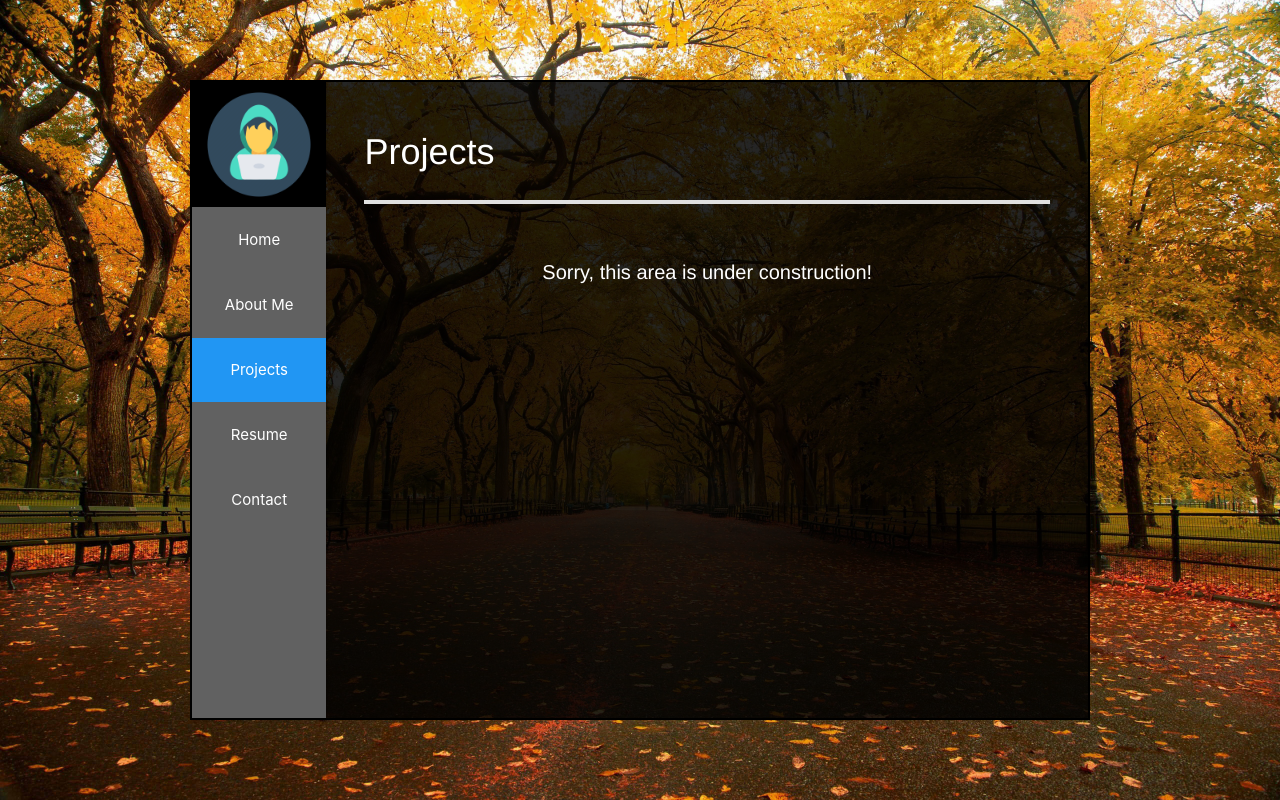
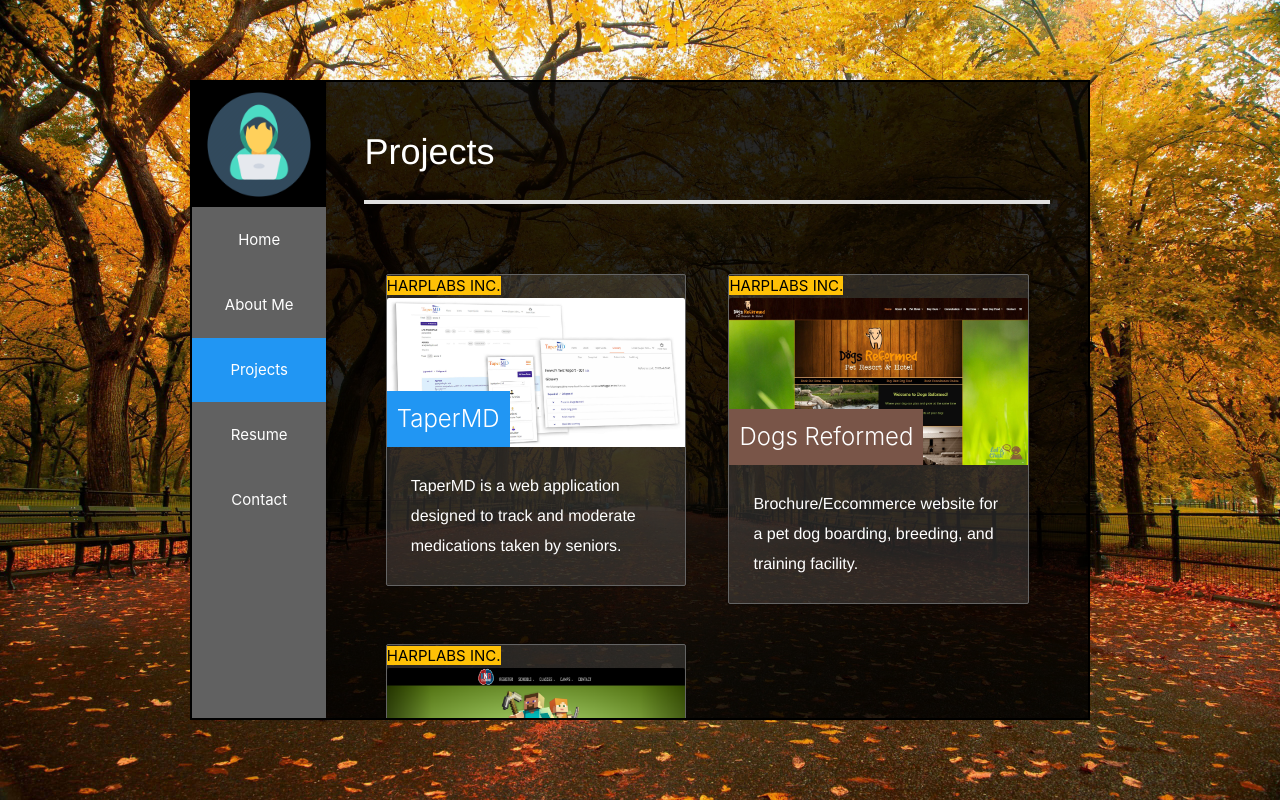
Before and after one commit to ernestVanilla/ernest-website, a React (Create React App) app: page /web/projects in a window 1280 px wide. Built offline with nearby package versions, Linux system fonts and the light colour scheme.

Commit message:
Add projects and origin tags Refactor projects navigation

```diff
--- a/src/css/App.scss
+++ b/src/css/App.scss
@@ -46,7 +46,7 @@
 
 .content-background {
   color: white;
-  background-color: rgba(0,0,0, 0.85);
+  background-color: rgba(0,0,0, 0.93);
   width: 85%;
   height: 100%;
   padding: auto;
@@ -157,6 +157,8 @@
   border-color: rgb(100, 100, 100);
 }
 
+.modal { width: 600px !important; }
+
 @import 'navigation';
 @import 'about-section';
 @import 'project-div';
--- a/src/css/_project-div.scss
+++ b/src/css/_project-div.scss
@@ -1,3 +1,11 @@
+section.project-section {
+  .back-btn {
+    margin-top: 2.2rem;
+    position: relative;
+    right: 0px;
+  }
+}
+
 div.project-div {
 
   #origin-modal {
@@ -16,12 +24,21 @@
     margin-top: 15px;
     margin-bottom: 10px;
   }
+
 }
 
 div.project-card {
 
   .card-content {
     color: white;
+  }
+
+  .origin-title {
+    font-size: 12px;
+    padding: 7px 12px;
+    position: absolute;
+    z-index: 1;
+    right: 0px;
   }
 
   // .card-image {
--- a/src/react/NavBar.jsx
+++ b/src/react/NavBar.jsx
@@ -2,7 +2,8 @@
 import { NavLink, Switch, Route } from 'react-router-dom';
 import Home from './content/Home';
 import About from './content/About';
-import { Projects } from './content/Projects/Projects';
+import AllProjects from './content/Projects/AllProjects';
+import ProjectDiv from './content/Projects/ProjectDiv';
 import Resume from './content/Resume';
 import Contact from './content/Contact';
 import { NAV_COLORS } from './global/Constants';
@@ -52,7 +53,8 @@
     <Switch>
         <Route exact path='/web/home' component={Home}></Route>
         <Route exact path='/web/about' component={About}></Route>
-        <Route path='/web/projects' component={Projects}></Route>
+        <Route exact path='/web/projects' component={AllProjects}></Route>
+        <Route exact path='/web/projects/:project' component={ProjectDiv} />
         <Route exact path='/web/resume' component={Resume}></Route>
         <Route exact path='/web/contact' component={Contact}></Route>
     </Switch>
--- a/src/react/content/Projects/AllProjects.jsx
+++ b/src/react/content/Projects/AllProjects.jsx
@@ -61,7 +61,6 @@
       <div className="divider"></div>
       <div className="divider"></div>
       <div className="section"><br />
-        <h4 className="center">Sorry, this area is under construction!</h4>
         <br/>
         {projectDivs}
       </div>
--- a/src/react/content/Projects/ProjectCard.jsx
+++ b/src/react/content/Projects/ProjectCard.jsx
@@ -40,6 +40,7 @@
 
           <div className='card'>
             <div className="card-image">
+              <span className={"origin-title black-text " + origin.color}>{origin.name.toUpperCase()}</span>
               <img src={img} />
               <span className={"card-title " + color}>{name}</span>
             </div>
--- a/src/react/content/Projects/ProjectDiv.jsx
+++ b/src/react/content/Projects/ProjectDiv.jsx
@@ -1,4 +1,5 @@
 import React, { Component } from 'react';
+import { Link } from 'react-router-dom';
 import { Carousel, Button, Modal } from 'react-materialize';
 import ProjectData from '../../data/project-data';
 
@@ -37,6 +38,7 @@
     return (
       <section className="project-section">
         <div className="section">
+          <Link className="back-btn btn blue right" to="/web/projects" node="a">Go Back</Link>
           <h1>Projects</h1>
         </div>
         <div className="divider"></div>
@@ -51,6 +53,7 @@
                   header={origin.name}
                   trigger={<Button className={"chip origin-chip right " + origin.color}
                   >{origin.name}</Button>}>
+                  <br/>
                   <p>{origin.description}</p>
                 </Modal>
                 <span className="left project-name">{name}</span>
--- a/src/react/content/Projects/Projects.jsx
+++ /dev/null
@@ -1,13 +0,0 @@
-import React from 'react'
-import { Switch, Route } from 'react-router-dom'
-import AllProjects from './AllProjects'
-import ProjectDiv from './ProjectDiv'
-
-// The Roster component matches one of two different routes
-// depending on the full pathname
-export const Projects = () => (
-  <Switch>
-    <Route exact path='/web/projects' component={AllProjects} />
-    <Route path='/web/projects/:project' component={ProjectDiv} />
-  </Switch>
-)
--- a/src/react/data/project-data.jsx
+++ b/src/react/data/project-data.jsx
@@ -4,10 +4,11 @@
 let ProjectData = [];
 
 let harpLabs = new Origin({
-  name: 'harpLabs',
+  name: 'harpLabs Inc.',
   color: 'amber',
-  description: 'harpLabs is a small consulting company that I worked for ' +
-    'under the Personal Experience Year (PEY) Program. My internship period ' +
+  description: 'I worked on this project under the employment of harpLabs Inc. ' +
+    'harpLabs is a small consulting company that I worked for ' +
+    'under the University of Toronto Personal Experience Year (PEY) Program. My internship period ' +
     'was 14 months and I am very grateful for the vast amount of ' +
     'experience, knowledge and skills I developed during my time there.'
 });
@@ -18,6 +19,93 @@
   description: 'A personal project of mine.'
 });
 
+ProjectData.push(new Project({
+  name: 'TaperMD',
+  origin: harpLabs,
+  color: 'blue',
+  tldr: 'TaperMD is a web application designed to track ' +
+    'and moderate medications taken by seniors.',
+  description: 'TaperMD is a web application designed to track ' +
+    'and moderate medications taken by seniors. \n\n' +
+    'TaperMD provides health care providers with a clinical pathway to ' +
+    'easily review all medications a patient is taking, along with warnings, ' +
+    'tools, and protocols to help reduce and manage the medication burden in seniors.',
+  contribution: 'I was given the project at the start of my internship. ' +
+    'For over a year I worked on adding features, updates and bug fixes. Maintaining ' +
+    'the database involved a lot of problem solving and creative SQL queries. ' +
+    'This is the project in which I gained familiarity and specialty in the React ' +
+    'framework. I also created a remote API to improve data maintenance and accessibility.',
+  visitLink: '',
+  readMoreLink: 'https://tapermd.com/',
+  img: '/images/projects/TaperMD_sai2.jpg',
+  imgList: ['/images/projects/TaperMD_sai2.jpg',
+    '/images/projects/api_1.jpg',
+    '/images/projects/api_2.jpg',
+    '/images/projects/interaction_checker1.jpg',
+    '/images/projects/interaction_checker2.jpg'
+  ]
+}));
+
+
+ProjectData.push(new Project({
+  name: 'Dogs Reformed',
+  origin: harpLabs,
+  color: 'brown',
+  tldr: 'Brochure/Eccommerce website for a pet dog boarding, breeding, ' +
+    ' and training facility.',
+  description: 'Dogs Reformed is a privately owned boarding, breeding, ' +
+    'and training facility located in Stoney Creek founded in 2012 by Mina ' +
+    'El Meniawy. His desire was to provide a home away from home for your dog. ' +
+    'The website showcases their variety of services such as their pet hotel ' +
+    '(dog boarding), doggie day care, rehabilitation, dog training, and raw ' +
+    'dog food.',
+  contribution: 'The website is powered by Wordpress. While I was employed at harpLabs,' +
+    'I mainly worked on ' +
+    'designing the look and structure of the website using the Divi 3.0 plugin. ' +
+    'I also had to configure a booking system plugin to handle dog boarding ' +
+    'and day care services along with additional add on items for each booking. ' +
+    'The project was really interesting, and while it hardly involved any code, ' +
+    'I was able to exercise creative design and awareness for customer usability.',
+  visitLink: 'https://dogsreformed.com/',
+  readMoreLink: 'https://dogsreformed.com/about-us/',
+  img: '/images/projects/dogsreformed_homepage.jpeg',
+  imgList: ['/images/projects/dogsreformed_homepage.jpeg',
+    '/images/projects/dogsreformed_homepage2.jpeg',
+    '/images/projects/dogsreformed_hotel.jpeg',
+    '/images/projects/dogsreformed_shop.jpeg'
+  ]
+}));
+
+
+ProjectData.push(new Project({
+  name: 'KNB Learning',
+  origin: harpLabs,
+  color: 'red',
+  tldr: 'Main website for KNB Learning, a kids educational center located in Oakville.',
+  description: 'KNB Learning is an Educational Center located in Oakville ' +
+    'that offers learning opportunities for kids. They spcialize in classes ' +
+    'and camps incorporating themes that cater to children\'s interests. ' +
+    'Themes such as LEGO Robotics, Minecraft, Programming, Stop Motion Animation ' +
+    'etc. These customized programs integrate school concepts while taking ' +
+    'advantage of the motivation kids have when they are having fun. Information ' +
+    'about these programs and services are easily accessible on the website.',
+  contribution: 'The website was incomplete when I was given responsibility ' +
+    'for it. During my internship, I worked with the client to help make the website dynamic and ' +
+    'most importantly, intuitive for visitors. Most of it was hardcoded for ' +
+    'quick release so a lot of my work involved making the content dynamic ' +
+    'and editable through the custom-made admin CMS. I also focused efforts into SEO, ' +
+    'creating a sitemap generator that is accessible at the URL ' +
+    'https://knblearning.com/sitemap.xml. Additionally I created and managed ' +
+    'an Adwords campaign to kickstart the summer season for KNB Learning.',
+  visitLink: 'https://knblearning.com/',
+  readMoreLink: '',
+  img: '/images/projects/knblearning.jpg',
+  imgList: ['/images/projects/knblearning.jpg',
+    '/images/projects/knblearning2.jpg',
+    '/images/projects/knblearning3.jpg',
+    '/images/projects/knblearning4.jpg'
+  ]
+}));
 
 
 
```
